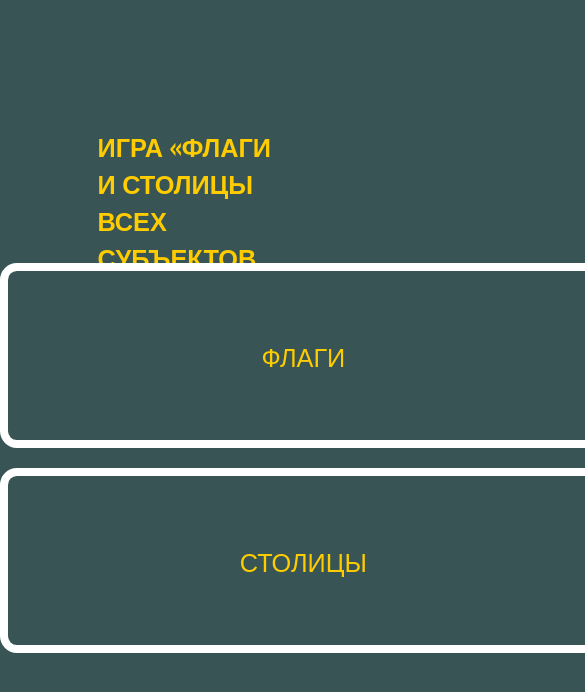
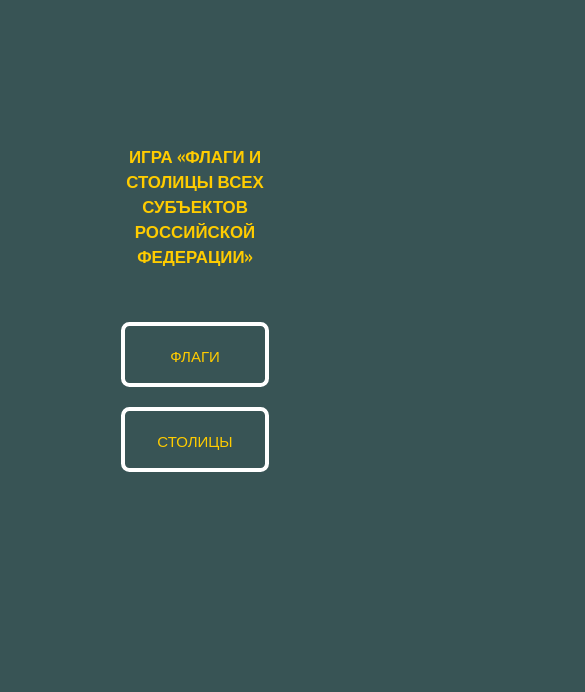
Before and after one commit to sgfmn/fisvsrf, a React (Create React App) app: page / in a window 390 px wide. Shown: the top 692 px of the page, 585 px wide, since content can reach past the window. Built offline with nearby package versions, Linux system fonts and the light colour scheme; a web font is replaced by a local one.

Commit message:
почти готово

```diff
--- a/src/cities-page/cities-page.css
+++ b/src/cities-page/cities-page.css
@@ -66,7 +66,7 @@
     color: #fff;
 }
 
-.btn {
+.cities-btn {
     display: flex;
     justify-content: center;
     align-items: center;
@@ -80,3 +80,42 @@
     margin-top: 2vh;
     cursor: pointer;
 }
+
+@media (max-width: 850px) {
+    .cities-variant {
+        width: 250px;
+        height: 83px;
+        margin: 20px;
+        font-size: 15px;
+    }
+    .cities-selection {
+        border-radius: 0;
+        max-height: 50vh;
+    }
+}
+
+@media (max-width: 600px) {
+    .cities-variant {
+        width: 180px;
+        height: 60px;
+        font-size: 10px;
+    }
+    .cities-selection {
+        flex-direction: column;
+    }
+    .cities-btn {
+        width: 200px;
+        height: 47px;
+        font-size: 15px;
+    }
+}
+
+@media (max-width: 450px) {
+    .cities-variant {
+        width: 120px;
+        height: 40px;
+    }
+    h1 {
+        font-size: 2vh;
+    }
+}
--- a/src/cities-page/cities-page.js
+++ b/src/cities-page/cities-page.js
@@ -103,8 +103,8 @@ export default class CitiesPage extends Component {
           ))}
 
         </div>
-        {!click && indexCurrentQuest < (questions.length - 1) && <div className="btn" onClick={this.setCurrentQuestion}>Следующий</div>}
-        {!click && indexCurrentQuest === (questions.length - 1) && <div className="btn" onClick={this.showResults}>Узнать результат</div>}
+        {!click && indexCurrentQuest < (questions.length - 1) && <div className="cities-btn" onClick={this.setCurrentQuestion}>Следующий</div>}
+        {!click && indexCurrentQuest === (questions.length - 1) && <div className="cities-btn" onClick={this.showResults}>Узнать результат</div>}
       </div>
     );
   }
--- a/src/flags-page/flags-page.css
+++ b/src/flags-page/flags-page.css
@@ -27,9 +27,9 @@
 
 .flags-variant {
     width: 35%;
-    max-width: 300px;
+    max-width: 350vh;
     height: 35%;
-    max-height: 180px;
+    max-height: 211vh;
     margin: 0.5vh;
     border: 1px solid rgb(100, 100, 100);
     position: relative;
@@ -69,7 +69,7 @@
     color: #fff;
 }
 
-.btn {
+.flags-btn {
     display: flex;
     justify-content: center;
     align-items: center;
@@ -92,6 +92,14 @@
     }
     .flags-selection {
         border-radius: 0;
+        max-height: 50vh;
+    }
+    .icon {
+        width: 5vh;
+        height: 5vh;
+        right: 0.5vh;
+        bottom: 0.5vh;
+        border-radius: 1.5vh;
     }
 }
 
@@ -100,10 +108,36 @@
         width: 180px;
         height: 108px;
     }
-    .flags-selection {
-        width: 100%;
-        height: 100%;
-        min-height: 500px;
-        border-radius: 0;
+    .icon {
+        width: 4vh;
+        height: 4vh;
+        right: 0.3vh;
+        bottom: 0.3vh;
+        border-radius: 1vh;
+    }
+    .flags-btn {
+        width: 200px;
+        height: 47px;
+        font-size: 15px;
     }
 }
+
+@media (max-width: 450px) {
+    .flags-variant {
+        width: 120px;
+        height: 72px;
+    }
+    .icon {
+        width: 3vh;
+        height: 3vh;
+        right: 0.2vh;
+        bottom: 0.2vh;
+        border-radius: 0.5vh;
+    }
+    h1 {
+        font-size: 2vh;
+    }
+    .flags-selection {
+        flex-direction: column;
+    }
+}
--- a/src/flags-page/flags-page.js
+++ b/src/flags-page/flags-page.js
@@ -103,8 +103,8 @@ export default class FlagsPage extends Component {
           ))}
 
         </div>
-        {!click && indexCurrentQuest < (questions.length - 1) && <div className="btn" onClick={this.setCurrentQuestion}>Следующий</div>}
-        {!click && indexCurrentQuest === (questions.length - 1) && <div className="btn" onClick={this.showResults}>Узнать результат</div>}
+        {!click && indexCurrentQuest < (questions.length - 1) && <div className="flags-btn" onClick={this.setCurrentQuestion}>Следующий</div>}
+        {!click && indexCurrentQuest === (questions.length - 1) && <div className="flags-btn" onClick={this.showResults}>Узнать результат</div>}
       </div>
     );
   }
--- a/src/index.css
+++ b/src/index.css
@@ -6,6 +6,7 @@
     background-color: rgb(56 84 85);
     user-select: none;
     font-family: 'Oswald', sans-serif;
+    text-align: center;
 }
 
 h1 {
@@ -16,3 +17,15 @@ h1 {
     font-size: 3vh;
     color: rgb(255 204 0);
 }
+
+@media (max-width: 850px) {
+    h1 {
+        font-size: 25px;
+    }
+}
+
+@media (max-width: 600px) {
+    h1 {
+        font-size: 20px;
+    }
+}
--- a/src/results-page/results-page.css
+++ b/src/results-page/results-page.css
@@ -36,3 +36,27 @@
     cursor: pointer;
     margin-top: 10vh;
 }
+
+@media (max-width: 600px) {
+    .results {
+        font-size: 25px;
+        height: 2vh;
+    }
+    .btn-restart {
+        width: 200px;
+        height: 47px;
+        font-size: 15px;
+    }
+}
+
+@media (max-width: 450px) {
+    .results {
+        font-size: 20px;
+        height: 1vh;
+    }
+    .btn-restart {
+        width: 150px;
+        height: 35px;
+        font-size: 10px;
+    }
+}
--- a/src/start-page/start-page.css
+++ b/src/start-page/start-page.css
@@ -7,9 +7,9 @@
 }
 
 .start-page-header {
-    width: 50%;
+    width: 35%;
     height: 10vh;
-    margin: 15vh auto 5vh;
+    margin: 12vh auto 7vh;
 }
 
 .start-page-block {
@@ -26,3 +26,38 @@
     cursor: pointer;
     text-transform: uppercase;
 }
+
+@media (max-width: 1024px) {
+    .start-page-header {
+        width: 50%;
+    }
+}
+
+@media (max-width: 850px) {
+    .start-page-block {
+        width: 500px;
+        height: 143px;
+        font-size: 20px;
+    }
+}
+
+@media (max-width: 600px) {
+    .start-page-block {
+        width: 400px;
+        height: 114px;
+        border: 0.8vh solid #fff;
+        border-radius: 1vh;
+        font-size: 15px;
+    }
+}
+
+@media (max-width: 450px) {
+    .start-page-block {
+        width: 140px;
+        height: 57px;
+        border: 0.5vh solid #fff;
+    }
+    .start-page-header {
+        margin: 17vh auto 10vh;
+    }
+}
```
